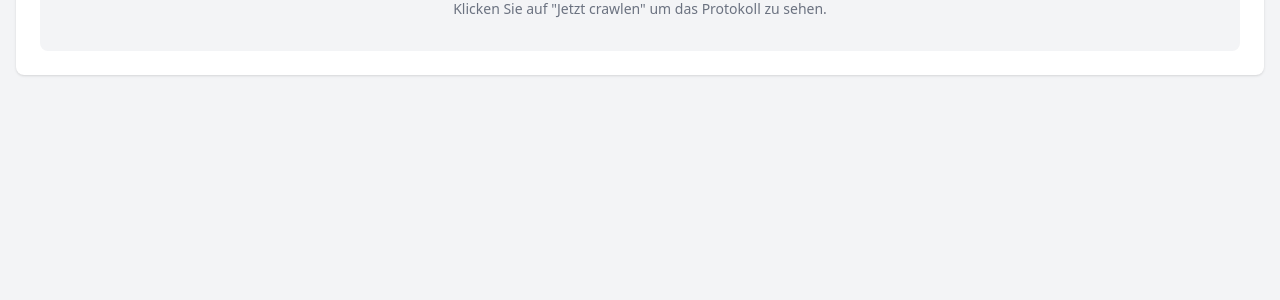
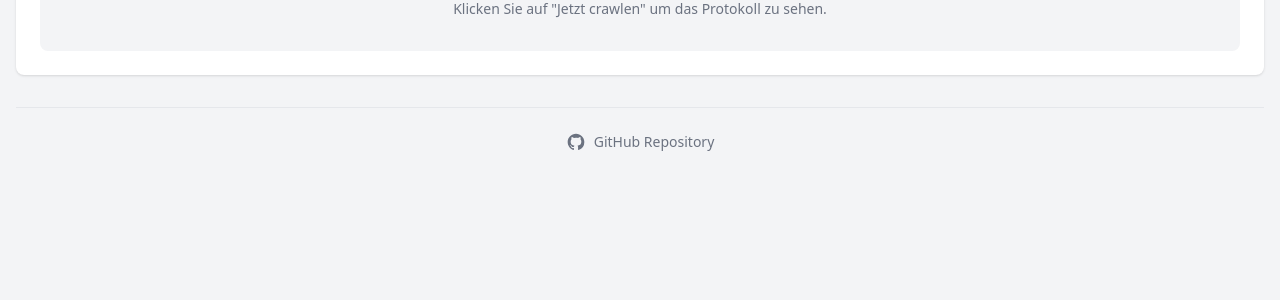
Before and after one commit to gilbert-grape/gilberts-yoga-helper, a FastAPI app: page /admin/crawl in a window 1280 px wide. Shown: the part 496-796 px from the top of the page. Run offline with FastAPI, Linux system fonts and the light colour scheme; some libraries are stand-ins or nearby versions.

Commit message:
Add GitHub link to crawl status page
Co-Authored-By: Claude Opus 4.5 <noreply@anthropic.com>

```diff
--- a/frontend/templates/admin/crawl_status.html
+++ b/frontend/templates/admin/crawl_status.html
@@ -12,4 +12,14 @@
 <div id="crawl-status">
     {% include "admin/_partials/_crawl_status.html" %}
 </div>
+
+{# GitHub link #}
+<div class="mt-8 pt-6 border-t border-gray-200 text-center">
+    <a href="https://github.com/gilbert-grape/gilberts-gun-crawler" target="_blank" rel="noopener noreferrer" class="inline-flex items-center text-sm text-gray-500 hover:text-gray-700">
+        <svg class="w-5 h-5 mr-2" fill="currentColor" viewBox="0 0 24 24" aria-hidden="true">
+            <path fill-rule="evenodd" d="M12 2C6.477 2 2 6.484 2 12.017c0 4.425 2.865 8.18 6.839 9.504.5.092.682-.217.682-.483 0-.237-.008-.868-.013-1.703-2.782.605-3.369-1.343-3.369-1.343-.454-1.158-1.11-1.466-1.11-1.466-.908-.62.069-.608.069-.608 1.003.07 1.531 1.032 1.531 1.032.892 1.53 2.341 1.088 2.91.832.092-.647.35-1.088.636-1.338-2.22-.253-4.555-1.113-4.555-4.951 0-1.093.39-1.988 1.029-2.688-.103-.253-.446-1.272.098-2.65 0 0 .84-.27 2.75 1.026A9.564 9.564 0 0112 6.844c.85.004 1.705.115 2.504.337 1.909-1.296 2.747-1.027 2.747-1.027.546 1.379.202 2.398.1 2.651.64.7 1.028 1.595 1.028 2.688 0 3.848-2.339 4.695-4.566 4.943.359.309.678.92.678 1.855 0 1.338-.012 2.419-.012 2.747 0 .268.18.58.688.482A10.019 10.019 0 0022 12.017C22 6.484 17.522 2 12 2z" clip-rule="evenodd" />
+        </svg>
+        GitHub Repository
+    </a>
+</div>
 {% endblock %}
```
